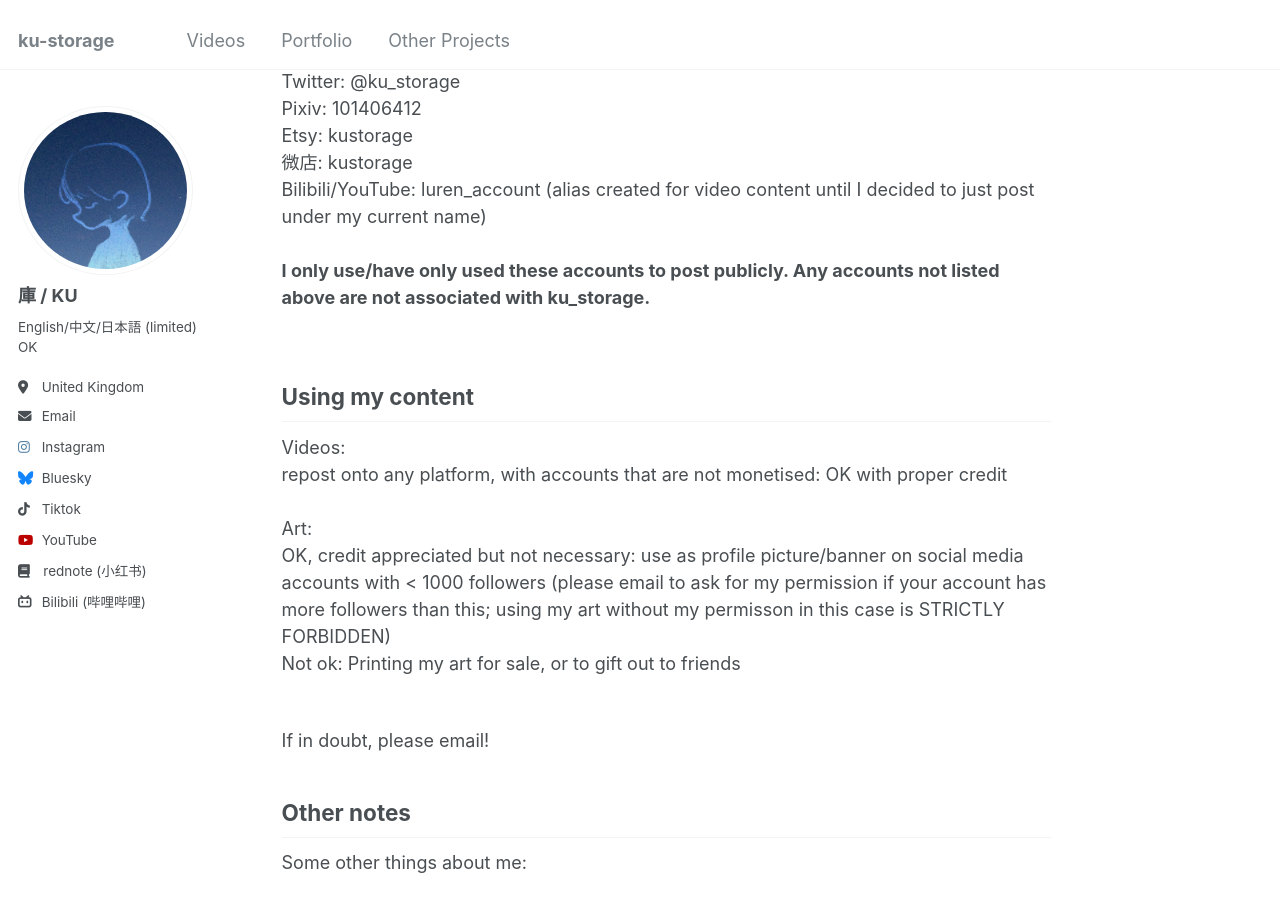
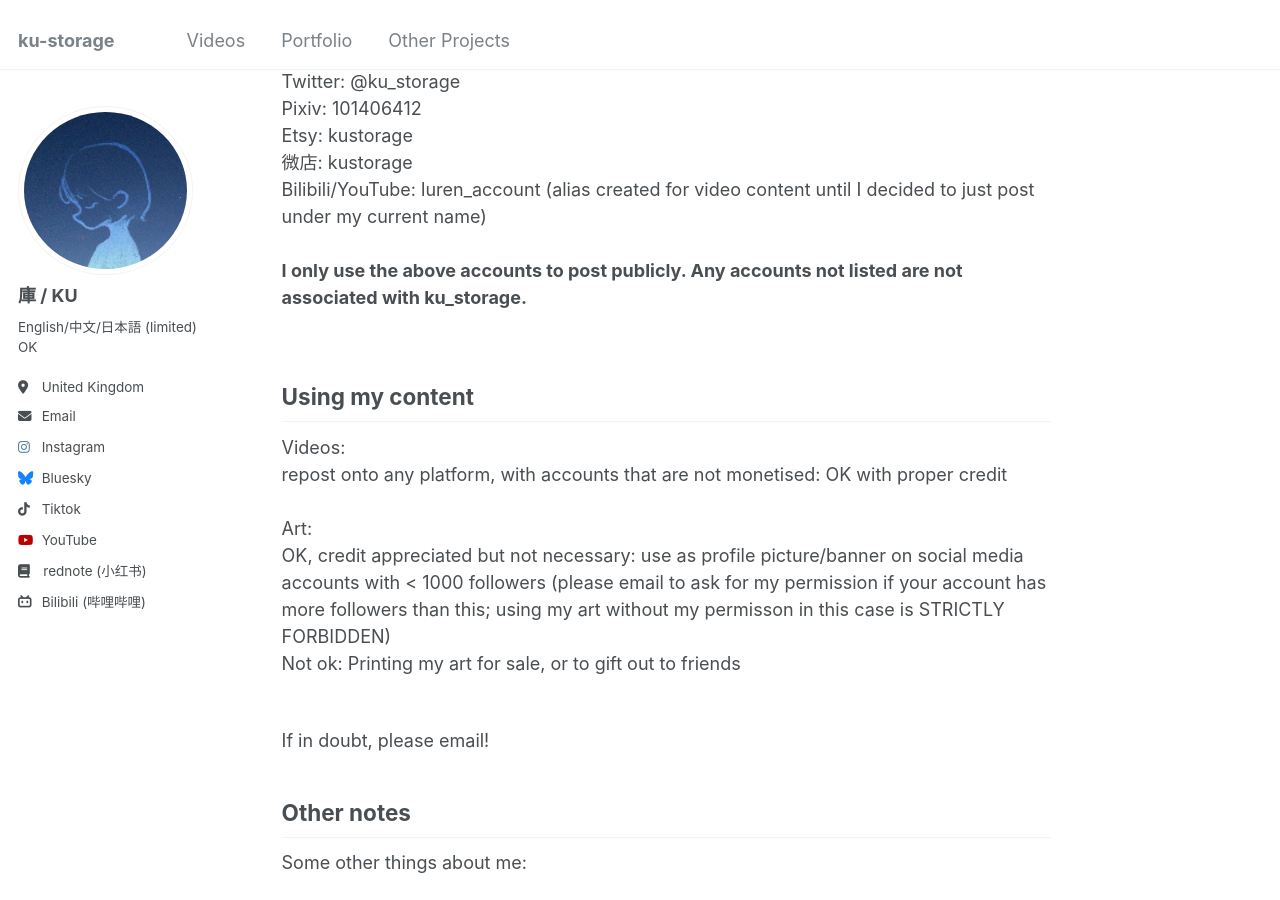
Before and after one commit to ku-storage/ku-storage.github.io, a Jekyll site: the page built from _pages/about.md, in a window 1280 px wide and 900 px high, scrolled down 901 px. Built offline with Jekyll 4.4.1, drawn with Linux system fonts in a browser that asks for light colours.

Commit message:
Update about.md

```diff
--- a/_pages/about.md
+++ b/_pages/about.md
@@ -33,7 +33,7 @@
 Etsy: kustorage <br>
 微店: kustorage <br>
 Bilibili/YouTube: luren_account (alias created for video content until I decided to just post under my current name) <br><br>
-**I only use/have only used these accounts to post publicly. Any accounts not listed above are not associated with ku_storage.** <br>
+**I only use the above accounts to post publicly. Any accounts not listed are not associated with ku_storage.** <br>
 <br>
 
 Using my content
```
